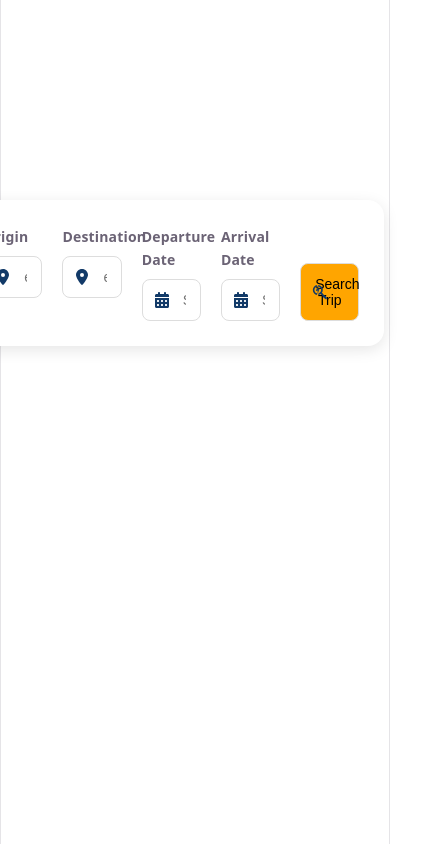
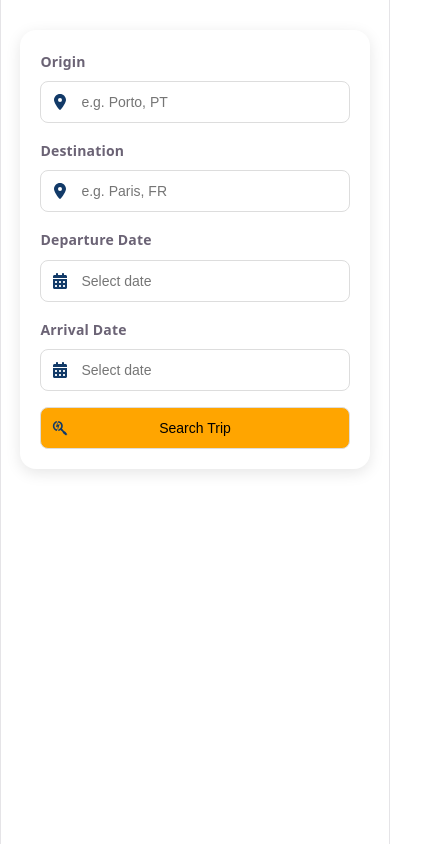
Before and after one commit to PedroCorreia23/smart-trip-planner, a React app in the folder frontend/: page /home-page in a window 390 px wide. Shown: the whole page, 432 px wide, since content can reach past the window. Built offline with nearby package versions, Linux system fonts and the light colour scheme; the HTML template or start-up script is replaced by a standard one.

Commit message:
fix: improve mobile responsive layout

```diff
--- a/frontend/src/App.css
+++ b/frontend/src/App.css
@@ -177,3 +177,55 @@
 
     justify-self: end;
 }
+
+
+/* Responsive Design — Mobile */
+@media (max-width: 768px) {
+
+  .home-page {
+    padding-top: 30px;
+    gap: 20px;
+  }
+
+  .trip-search-form {
+    width: 100%;
+    display: flex;
+    justify-content: center;
+  }
+
+  .search-box {
+    width: 90%;
+    max-width: none;
+    flex-direction: column;
+    gap: 16px;
+    padding: 20px;
+  }
+
+  .input-group {
+    width: 100%;
+    flex: none;
+  }
+
+  .search-button-group {
+    width: 100%;
+  }
+
+  .trip-search-form button {
+    width: 100%;
+  }
+
+  .react-datepicker-wrapper {
+    width: 100%;
+  }
+
+  .weather {
+    gap: 20px;
+  }
+
+  .weather-card {
+    flex-basis: calc(50% - 10px);
+    box-sizing: border-box;
+    padding: 1rem;
+  }
+
+}
```
